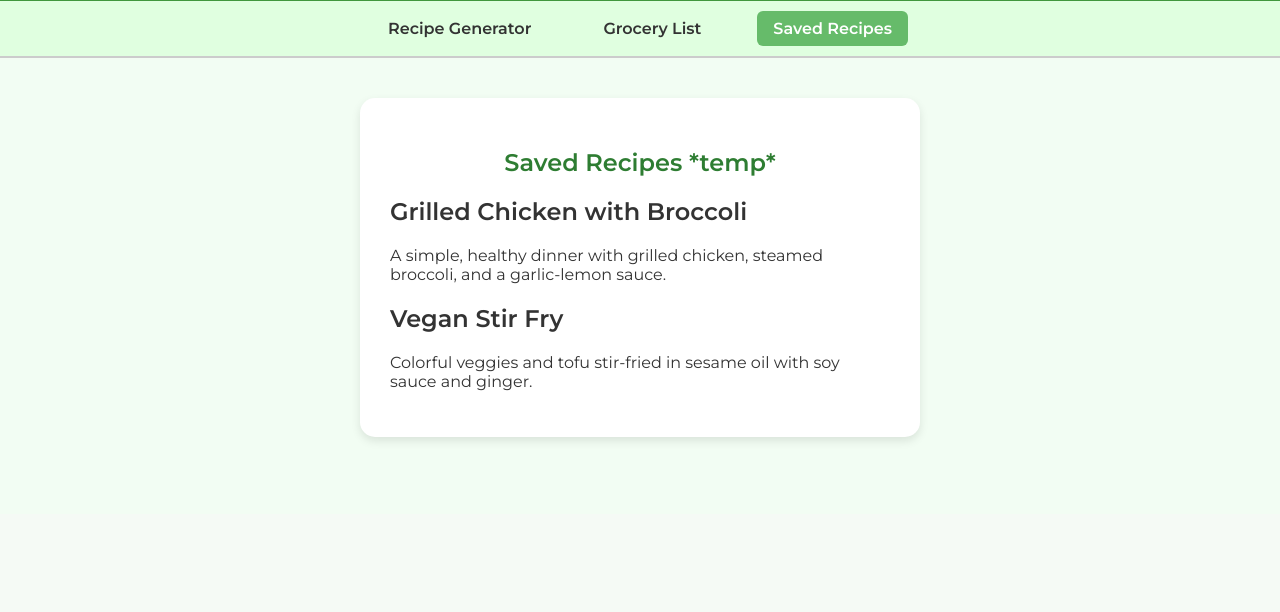
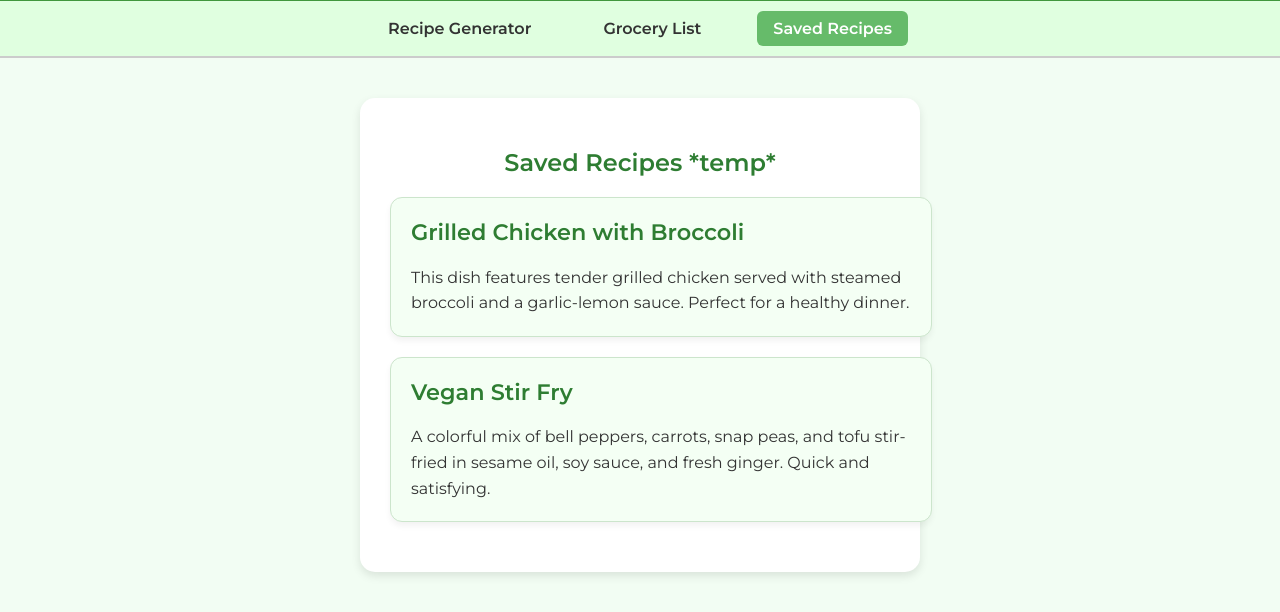
Before and after one commit to shippadam25/MealMind, a PHP site: page /savedRecipes.html in a window 1280 px wide. Shown: the part 286-898 px from the top of the page. Before the commit the page ends 728 px from the top, so only its background shows below. Run offline with PHP 8.4, Linux system fonts and the light colour scheme.

Commit message:
fixed issue of generated recipe extending beyound text box

```diff
--- a/recipe-ai/public/index1.html
+++ b/recipe-ai/public/index1.html
@@ -55,7 +55,7 @@
       const ingredients = document.getElementById('ingredients').value;
       const dietary = document.getElementById('dietary').value;
 
-      output.innerHTML = `<p>Generating recipe...</p>`;
+      output.innerText = `Generating recipe...`;
 
       try {
         const response = await fetch('http://localhost:5000/get-recipe', {
@@ -65,7 +65,7 @@
         });
 
         const data = await response.json();
-        output.innerHTML = `<pre>${data.recipe || "No recipe found."}</pre>`;
+        output.innerText = `${data.recipe || "No recipe found."}`;
       } catch {
         output.innerHTML = `<p style="color:red;">Failed to fetch recipe.</p>`;
       }
--- a/recipe-ai/public/savedRecipes.html
+++ b/recipe-ai/public/savedRecipes.html
@@ -28,17 +28,17 @@
   <main>
     <section class="form-section">
       <h1>Saved Recipes *temp*</h1>
-      <div id="savedRecipes" class="saved-recipes">
-        <!-- Placeholder recipes -->
-        <div class="recipe-card">
+
+      <div id="savedRecipes">
+        <article class="recipe-block">
           <h2>Grilled Chicken with Broccoli</h2>
-          <p>A simple, healthy dinner with grilled chicken, steamed broccoli, and a garlic-lemon sauce.</p>
-        </div>
+          <p>This dish features tender grilled chicken served with steamed broccoli and a garlic-lemon sauce. Perfect for a healthy dinner.</p>
+        </article>
 
-        <div class="recipe-card">
+        <article class="recipe-block">
           <h2>Vegan Stir Fry</h2>
-          <p>Colorful veggies and tofu stir-fried in sesame oil with soy sauce and ginger.</p>
-        </div>
+          <p>A colorful mix of bell peppers, carrots, snap peas, and tofu stir-fried in sesame oil, soy sauce, and fresh ginger. Quick and satisfying.</p>
+        </article>
       </div>
     </section>
   </main>
@@ -48,11 +48,14 @@
       window.location.href = 'login.html';
     });
 
-    // Future: Load saved recipes from localStorage or backend API
-    // Example:
+    // Future: Dynamically load saved recipes
     // const saved = JSON.parse(localStorage.getItem('savedRecipes') || '[]');
     // const container = document.getElementById('savedRecipes');
-    // container.innerHTML = saved.map(r => `<div class="recipe-card"><h2>${r.title}</h2><p>${r.description}</p></div>`).join('');
+    // container.innerHTML = saved.map(r => `
+    //   <article class="recipe-block">
+    //     <h2>${r.title}</h2>
+    //     <p>${r.description}</p>
+    //   </article>`).join('');
   </script>
 </body>
 </html>
--- a/recipe-ai/public/style1.css
+++ b/recipe-ai/public/style1.css
@@ -37,6 +37,29 @@ header {
 .tab.active {
   background-color: #66bb6a;
   color: white;
+}
+.recipe-block {
+  display: block;
+  width: 100%;
+  max-width: 700px;
+  margin: 20px auto;
+  background-color: #f4fff4;
+  border: 1px solid #cce5cc;
+  border-radius: 12px;
+  padding: 20px;
+  box-shadow: 0 4px 6px rgba(0,0,0,0.05);
+}
+
+.recipe-block h2 {
+  margin-top: 0;
+  color: #2e7d32;
+  font-size: 1.4rem;
+}
+
+.recipe-block p {
+  font-size: 1rem;
+  line-height: 1.6;
+  margin-bottom: 0;
 }
 
 .banner {
@@ -123,15 +146,17 @@ button:hover {
 
 /* Recipe Output */
 .recipe-output {
-  max-width: 700px;
-  margin: 20px auto;
+  text-align: center;
+  max-width: 500px;
+  margin: 0px auto;
   background: white;
   padding: 25px;
   border-radius: 15px;
   white-space: pre-wrap;
   box-shadow: 0 4px 10px rgba(0,0,0,0.05);
-  font-family: 'Courier New', monospace;
+  font-family: 'Ariel', monospace;
   font-size: 16px;
+  word-wrap: normal;
 }
 
 /* Responsive */
```
Also changed, not shown: 1 other file.
